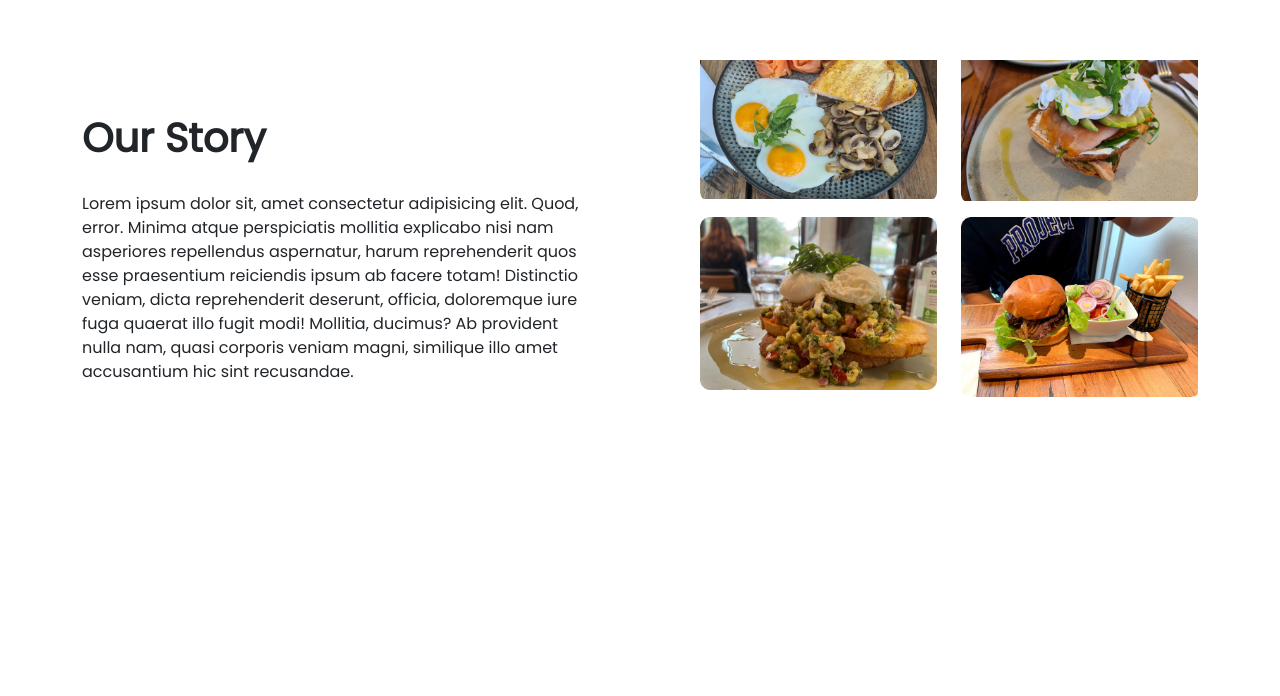
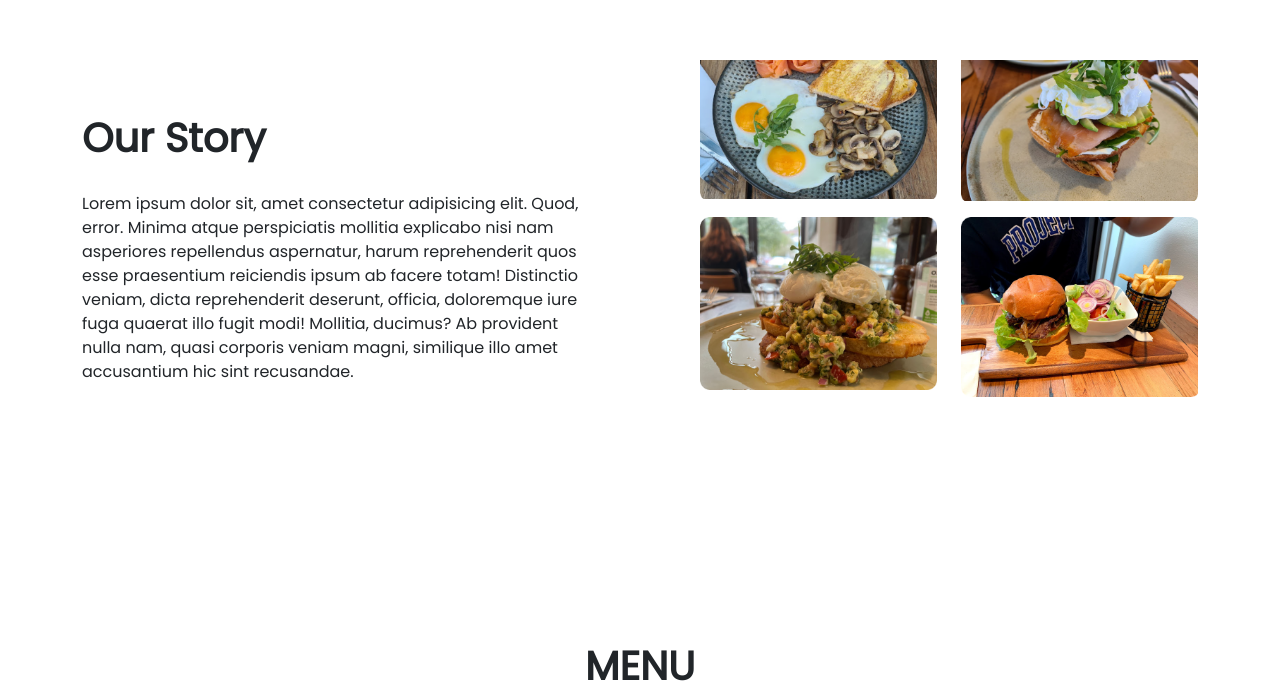
Before and after one commit to GauravShreenet/CafeApp, a React (Create React App) app: page / in a window 1280 px wide. Shown: the part 1588-2284 px from the top of the page. Before the commit the page ends 2248 px from the top, so only its background shows below. Built offline with nearby package versions, Linux system fonts and the light colour scheme.

Commit message:
added new component

```diff
--- /dev/null
+++ b/src/Component/ItemPrices.js
@@ -0,0 +1,24 @@
+import React from 'react'
+import { Col, Container, Row } from 'react-bootstrap'
+
+export const ItemPrices = () => {
+  return (
+    <>
+        <Container>
+            <div className="text-center" style={{ fontSize: '5vh', fontWeight: 'bold'}}>MENU</div>
+            <Row>
+                <Col>
+
+                </Col>
+                <Col>
+
+                </Col>
+                <Col>
+
+                </Col>
+            </Row>
+        </Container>
+
+    </>
+  )
+}
--- a/src/Component/Story.js
+++ b/src/Component/Story.js
@@ -1,4 +1,4 @@
-import React, { useEffect, useRef, useState } from 'react'
+import React from 'react'
 import { Col, Container, Image, Row } from 'react-bootstrap'
 import firstImg from '../Asset/menuOne.png'
 import secondImg from '../Asset/menuTwo.png'
@@ -46,7 +46,7 @@ export const Story = () => {
                         ))}
                     </Row>
                 </Col>
-                <div ref={ref} className='mt-4'></div>
+                <div ref={ref}/>
 
             </Row>
 
--- a/src/Pages/Home.js
+++ b/src/Pages/Home.js
@@ -1,12 +1,14 @@
 import React from 'react'
 import { Hero } from '../Component/Hero'
 import { Story } from '../Component/Story'
+import { ItemPrices } from '../Component/ItemPrices'
 
 const Home = () => {
     return (
         <>
             <Hero />
             <Story />
+            <ItemPrices />
         </>
 
     )
```
